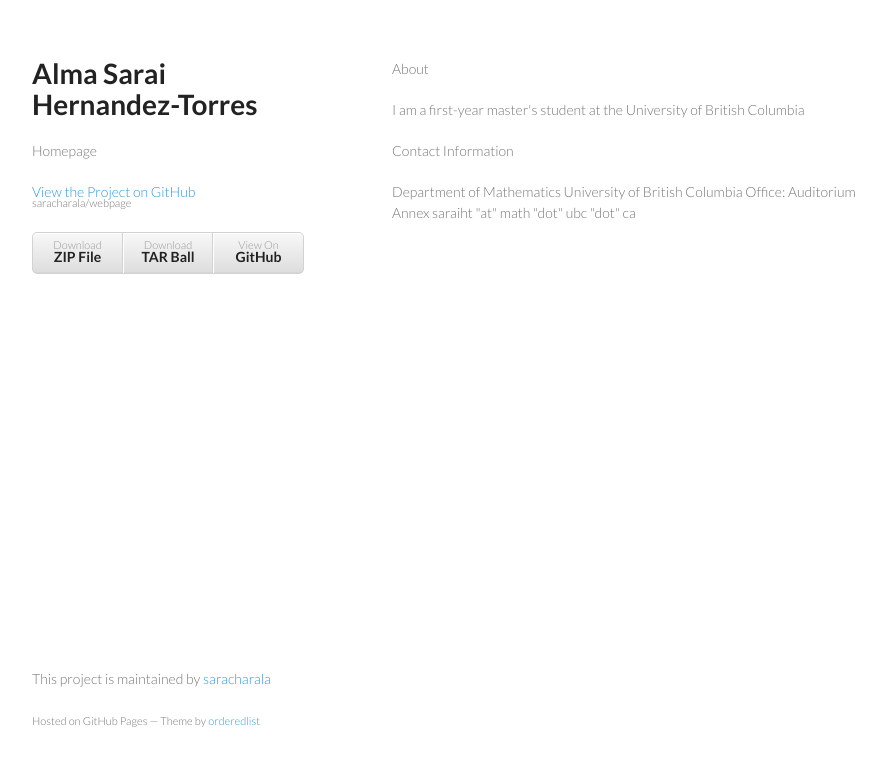
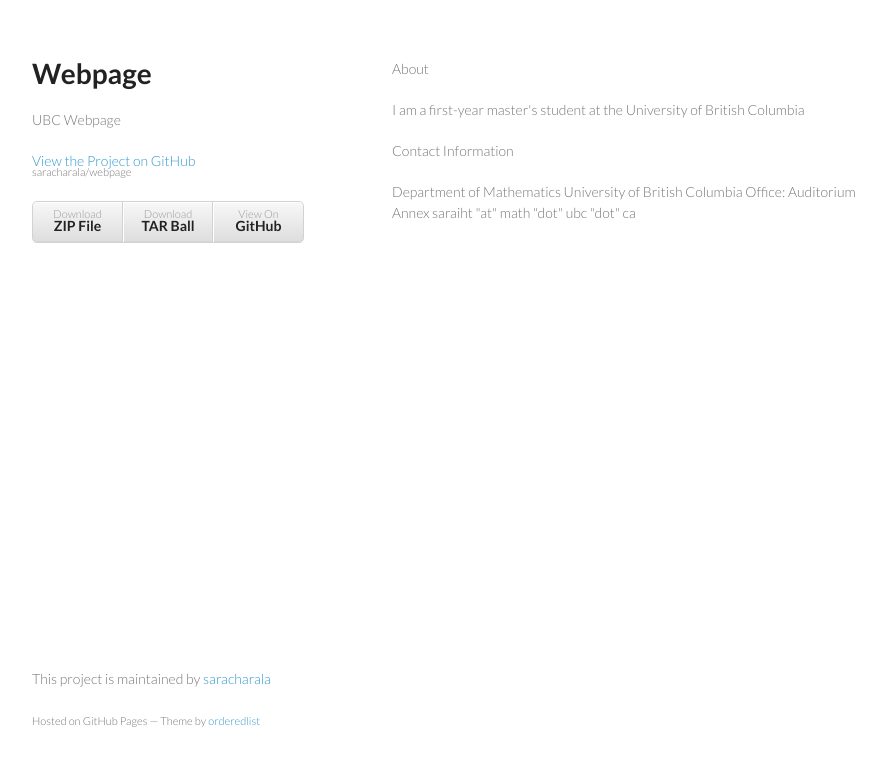
Before and after one commit to saracharala/webpage, a plain HTML site: page index.html in a window 1280 px wide. Shown: the whole page, without its empty margins (178-1064 px from the left). Drawn offline with Linux system fonts and the light colour scheme.

Commit message:
Create gh-pages branch via GitHub

```diff
--- a/index.html
+++ b/index.html
@@ -3,7 +3,7 @@
   <head>
     <meta charset="utf-8">
     <meta http-equiv="X-UA-Compatible" content="chrome=1">
-    <title>Alma Sarai Hernandez-Torres by saracharala</title>
+    <title>Webpage by saracharala</title>
 
     <link rel="stylesheet" href="stylesheets/styles.css">
     <link rel="stylesheet" href="stylesheets/pygment_trac.css">
@@ -15,8 +15,8 @@
   <body>
     <div class="wrapper">
       <header>
-        <h1>Alma Sarai Hernandez-Torres</h1>
-        <p>Homepage</p>
+        <h1>Webpage</h1>
+        <p>UBC Webpage</p>
 
         <p class="view"><a href="https://github.com/saracharala/webpage">View the Project on GitHub <small>saracharala/webpage</small></a></p>
 
--- a/params.json
+++ b/params.json
@@ -1 +1 @@
-{"name":"Alma Sarai Hernandez-Torres","tagline":"Homepage","body":"About\r\n\r\nI am a first-year master's student at the University of British Columbia\r\n\r\nContact Information\r\n\r\nDepartment of Mathematics\r\nUniversity of British Columbia\r\nOffice: Auditorium Annex\r\nsaraiht \"at\" math \"dot\" ubc \"dot\" ca\r\n","google":"","note":"Don't delete this file! It's used internally to help with page regeneration."}
+{"name":"Webpage","tagline":"UBC Webpage","body":"About\r\n\r\nI am a first-year master's student at the University of British Columbia\r\n\r\nContact Information\r\n\r\nDepartment of Mathematics\r\nUniversity of British Columbia\r\nOffice: Auditorium Annex\r\nsaraiht \"at\" math \"dot\" ubc \"dot\" ca\r\n","google":"","note":"Don't delete this file! It's used internally to help with page regeneration."}
```
